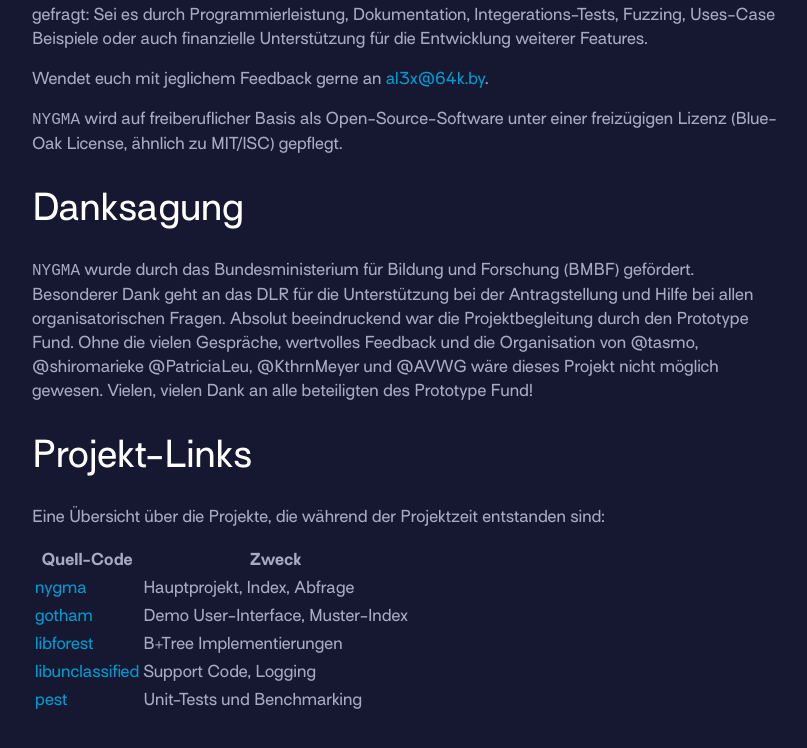
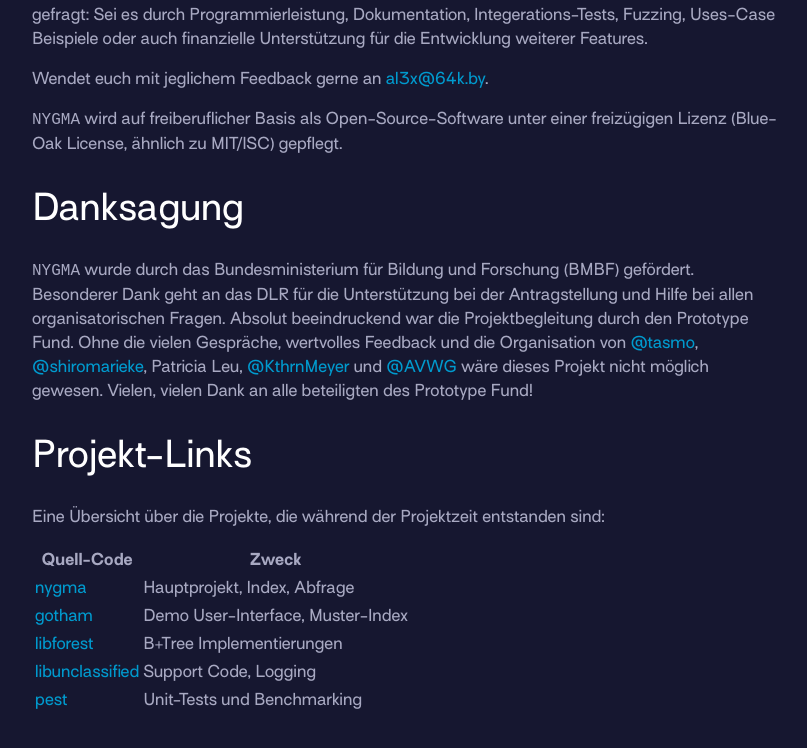
Before and after one commit to prototypefund/demo-week-2020, a Jekyll site: the page built from _projects/17-nygma.md, in a window 1280 px wide and 900 px high, scrolled down 4177 px. Shown: the top 748 px of the window, without its empty margins (233-1040 px from the left). Built offline with Jekyll 4.4.1, drawn with Linux system fonts in a browser that asks for light colours.

Commit message:
update twitter handles

```diff
--- a/_projects/17-nygma.md
+++ b/_projects/17-nygma.md
@@ -189,8 +189,7 @@
 gefördert. Besonderer Dank geht an das DLR für die Unterstützung bei
 der Antragstellung und Hilfe bei allen organisatorischen Fragen. Absolut
 beeindruckend war die Projektbegleitung durch den Prototype Fund. Ohne die
-vielen Gespräche, wertvolles Feedback und die Organisation von @tasmo,
-@shiromarieke @PatriciaLeu, @KthrnMeyer und @AVWG wäre dieses Projekt nicht
+vielen Gespräche, wertvolles Feedback und die Organisation von [@tasmo](https://twitter.com/_Tasmo), [@shiromarieke](https://twitter.com/shiromarieke), Patricia Leu, [@KthrnMeyer](https://twitter.com/KthrnMeyer) und [@AVWG](https://twitter.com/avwgo) wäre dieses Projekt nicht
 möglich gewesen. Vielen, vielen Dank an alle beteiligten des Prototype Fund!
 
 ## Projekt-Links
```
